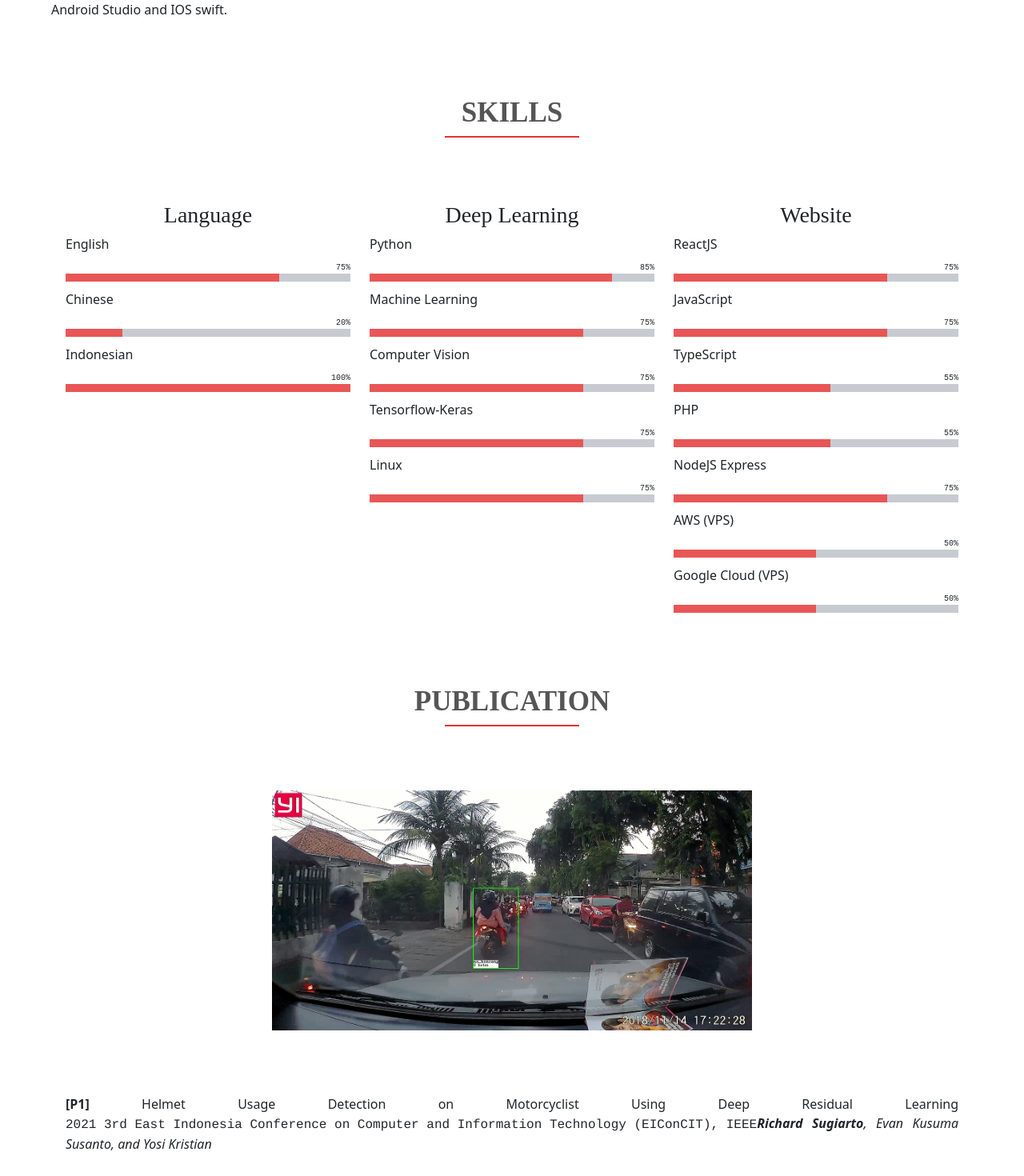
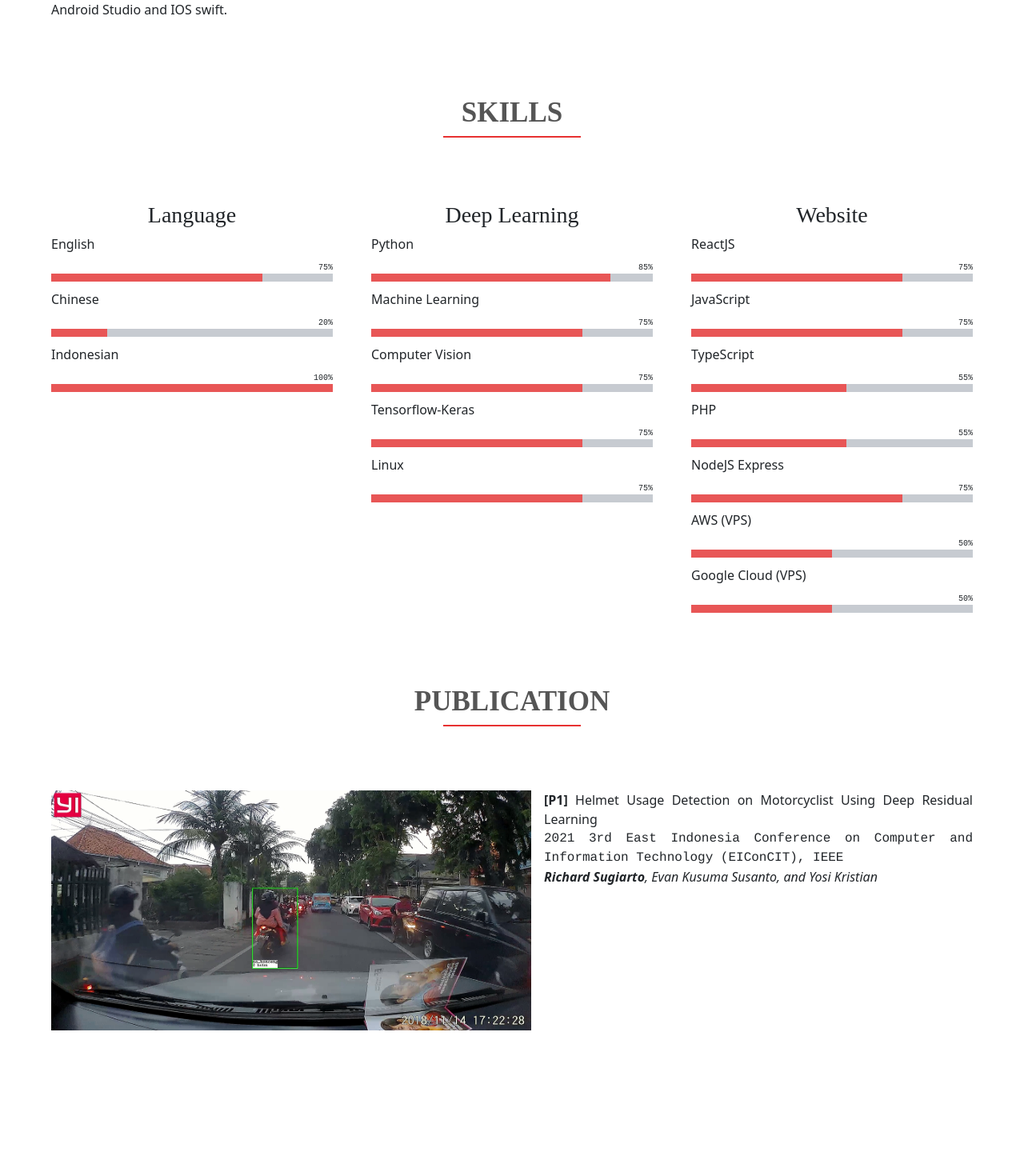
Before and after one commit to richardsugiarto/richard-sugiarto, a React (Create React App) app: page / in a window 1280 px wide. Shown: the part 3340-4810 px from the top of the page at 80% size. Built offline with nearby package versions, Linux system fonts and the light colour scheme.

Commit message:
Fix: Add item prop to Grid at about section, Update publication & skill section with MUI, remove unused css & import #time 1h

```diff
--- a/src/css/media.css
+++ b/src/css/media.css
@@ -29,9 +29,9 @@
         background-color:#ffffff;
     }
     img.i-publication{
-        width: 500px;
-        height: 250px;
-        margin-bottom: 10vh;
+        width: 300px;
+        height: 150px;
+        /*margin-bottom: 10vh;*/
     }
     img.i-about{
         width: 300px;
@@ -39,9 +39,3 @@
         margin-bottom: 10vh;
     }
   }
-@media all and (max-width:1400px)
-{
-    img.i-publication{
-        margin-bottom: 10vh;
-    }
-}
--- a/src/pages/About.js
+++ b/src/pages/About.js
@@ -24,7 +24,7 @@ function About() {
                         <Grid item md={6} xs={12}>
                             <img src={publicURL('/assets/neural.png')} width={400} height={300} className="i-about" />
                         </Grid>
-                        <Grid md={6} xs={12}>
+                        <Grid item md={6} xs={12}>
                             <p style={{ textAlign: 'justify' }}>
                                 Richard Sugiarto is a React enthusiast. Besides his interest about website and software
                                 engineering, he also learns deep learning. His latest work in 3D pose reconstruction required a thorough
--- a/src/pages/Publication.js
+++ b/src/pages/Publication.js
@@ -1,13 +1,14 @@
 import React from 'react';
-import { Row, Col, Container, Image } from 'react-bootstrap';
+//import { Row, Col, Container, Image } from 'react-bootstrap';
 import { publicURL } from '../utils/publicURL';
 import './css/Publication.css';
+import { Container,Grid } from '@mui/material';
 
 function Publication() {
     return (
         <>
             <div className="mypublication">
-                <Container>
+                <Container max-width="xl">
                     <h2
                         style={{
                             color: '#555',
@@ -20,11 +21,11 @@ function Publication() {
                         Publication
                     </h2>
                     <div style={{ border: '1px solid #e73131', width: '15%', margin: '0 auto' }}></div>
-                    <Row style={{ paddingTop: '10vh' }}>
-                        <Col xxl="6" sm="12">
-                            <Image src={publicURL('/assets/[P1].png')} width={600} height={300} className="i-publication" />
-                        </Col>
-                        <Col xxl="6" sm="12">
+                    <Grid container style={{ paddingTop: '10vh' }} spacing={10}>
+                        <Grid item md={6} xs={12}>
+                            <img src={publicURL('/assets/[P1].png')} width={600} height={300} className="i-publication" />
+                        </Grid>
+                        <Grid item md={6} xs={12}>
                             <p style={{ textAlign: 'justify' }}>
                                 <b>[P1]</b> Helmet Usage Detection on Motorcyclist Using Deep Residual Learning
                                 <span style={{ fontFamily: 'courier', display: 'inline-block' }}>
@@ -34,8 +35,8 @@ function Publication() {
                                     <b>Richard Sugiarto</b>, Evan Kusuma Susanto, and Yosi Kristian
                                 </i>
                             </p>
-                        </Col>
-                    </Row>
+                        </Grid>
+                    </Grid>
                 </Container>
             </div>
         </>
--- a/src/pages/Resume.js
+++ b/src/pages/Resume.js
@@ -1,5 +1,4 @@
 import React from 'react';
-//import { Row, Col, Container, Image } from 'react-bootstrap';
 import './css/Resume.css';
 import { Container, Grid } from '@mui/material';
 
--- a/src/pages/Skills.js
+++ b/src/pages/Skills.js
@@ -1,7 +1,6 @@
 import React from 'react';
-import { Row } from 'react-bootstrap';
-import { Container, Col } from 'react-bootstrap';
 import './css/Skills.css';
+import { Container,Grid } from '@mui/material';
 
 function Skills() {
     const Language = [
@@ -28,7 +27,7 @@ function Skills() {
     return (
         <>
             <div style={{ height: '100%', paddingTop: '10vh', backgroundColor: '#ffffff' }}>
-                <Container>
+                <Container max-width="xl">
                     <h2
                         style={{
                             color: '#555',
@@ -41,8 +40,8 @@ function Skills() {
                         Skills
                     </h2>
                     <div style={{ border: '1px solid #e73131', width: '15%', margin: '0 auto' }}></div>
-                    <Row style={{ paddingTop: '10vh' }}>
-                        <Col lg="4" sm="12">
+                    <Grid container style={{ paddingTop: '10vh' }} spacing={6}>
+                        <Grid item md={4} xs={12}>
                             <h3>Language</h3>
                             {Language.map(({ label, percentage }) => (
                                 <div key={label} style={{ marginBottom: '10px' }}>
@@ -55,8 +54,8 @@ function Skills() {
                                     </span>
                                 </div>
                             ))}
-                        </Col>
-                        <Col lg="4" sm="12">
+                        </Grid>
+                        <Grid item md={4} xs={12}>
                             <h3>Deep Learning</h3>
                             {DeepLearning.map(({ label, percentage }) => (
                                 <div key={label} style={{ marginBottom: '10px' }}>
@@ -69,8 +68,8 @@ function Skills() {
                                     </span>
                                 </div>
                             ))}
-                        </Col>
-                        <Col lg="4" sm="12">
+                        </Grid>
+                        <Grid item md={4} xs={12}>
                             <h3>Website</h3>
                             {Website.map(({ label, percentage }) => (
                                 <div key={label} style={{ marginBottom: '10px' }}>
@@ -83,8 +82,8 @@ function Skills() {
                                     </span>
                                 </div>
                             ))}
-                        </Col>
-                    </Row>
+                        </Grid>
+                    </Grid>
                 </Container>
             </div>
         </>
```
